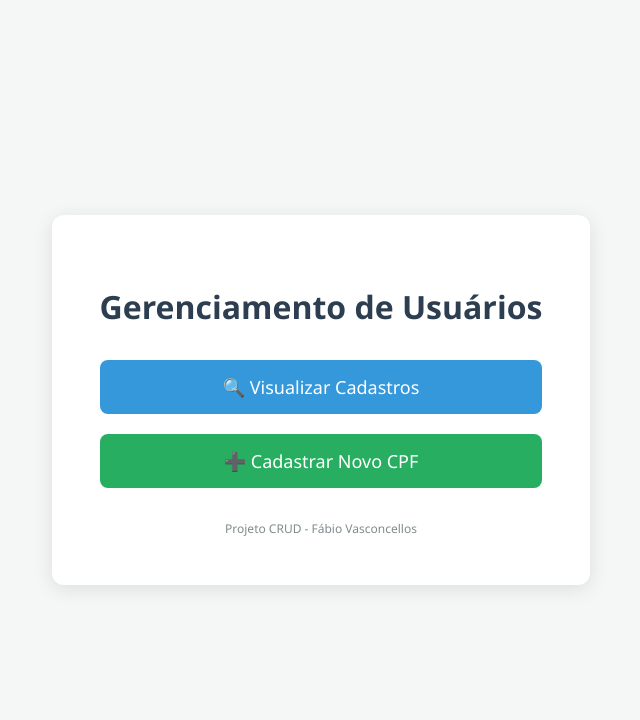
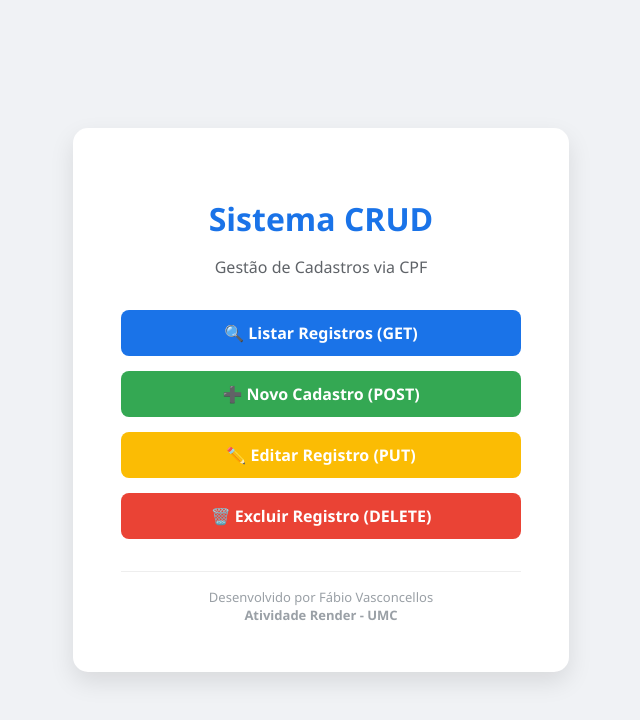
Before and after one commit to FabioHPvasconcellos/Atividade---Render---EXPRESS---JSON-SERVER---Busca-CPF, a website: page public/index.html in a window 1280 px wide. Shown: the whole page, without its empty margins (319-959 px from the left). Drawn offline with Linux system fonts and the light colour scheme.

Commit message:
Finalizando CRUD: Adicionada página inicial e rotas PUT/DELETE

```diff
--- a/public/index.html
+++ b/public/index.html
@@ -7,7 +7,7 @@
     <style>
         body {
             font-family: 'Segoe UI', Tahoma, Geneva, Verdana, sans-serif;
-            background-color: #f4f7f6;
+            background-color: #f0f2f5;
             display: flex;
             justify-content: center;
             align-items: center;
@@ -18,39 +18,62 @@
             text-align: center;
             background: white;
             padding: 3rem;
-            border-radius: 12px;
-            box-shadow: 0 4px 20px rgba(0,0,0,0.1);
+            border-radius: 15px;
+            box-shadow: 0 10px 25px rgba(0,0,0,0.1);
+            max-width: 400px;
+            width: 100%;
         }
-        h1 { color: #2c3e50; margin-bottom: 2rem; }
+        h1 { color: #1a73e8; margin-bottom: 0.5rem; }
+        p { color: #5f6368; margin-bottom: 2rem; }
+
         .menu-options {
             display: flex;
-            gap: 20px;
+            gap: 15px;
             flex-direction: column;
         }
         .btn {
-            padding: 15px 30px;
-            font-size: 18px;
+            padding: 12px 20px;
+            font-size: 16px;
+            font-weight: 600;
             text-decoration: none;
             color: white;
             border-radius: 8px;
-            transition: transform 0.2s, background 0.3s;
+            transition: all 0.3s ease;
+            display: flex;
+            align-items: center;
+            justify-content: center;
+            gap: 10px;
         }
-        .btn-list { background-color: #3498db; }
-        .btn-list:hover { background-color: #2980b9; transform: scale(1.05); }
-        .btn-add { background-color: #27ae60; }
-        .btn-add:hover { background-color: #219150; transform: scale(1.05); }
-        .footer { margin-top: 2rem; font-size: 12px; color: #7f8c8d; }
+        /* Cores baseadas na operação */
+        .btn-get { background-color: #1a73e8; } /* Azul */
+        .btn-post { background-color: #34a853; } /* Verde */
+        .btn-put { background-color: #fbbc04; } /* Amarelo */
+        .btn-delete { background-color: #ea4335; } /* Vermelho */
+
+        .btn:hover {
+            opacity: 0.9;
+            transform: translateY(-2px);
+            box-shadow: 0 4px 8px rgba(0,0,0,0.2);
+        }
+
+        .footer { margin-top: 2rem; font-size: 13px; color: #9aa0a6; border-top: 1px solid #eee; padding-top: 1rem; }
     </style>
 </head>
 <body>
 <div class="container">
-    <h1>Gerenciamento de Usuários</h1>
+    <h1>Sistema CRUD</h1>
+    <p>Gestão de Cadastros via CPF</p>
+
     <div class="menu-options">
-        <a href="/get/index.html" class="btn btn-list">🔍 Visualizar Cadastros</a>
-        <a href="/post/index.html" class="btn btn-add">➕ Cadastrar Novo CPF</a>
+        <a href="/get/index.html" class="btn btn-get">🔍 Listar Registros (GET)</a>
+        <a href="/post/index.html" class="btn btn-post">➕ Novo Cadastro (POST)</a>
+        <a href="/put/index.html" class="btn btn-put">✏️ Editar Registro (PUT)</a>
+        <a href="/delete/index.html" class="btn btn-delete">🗑️ Excluir Registro (DELETE)</a>
     </div>
+
     <div class="footer">
-        Projeto CRUD - Fábio Vasconcellos
+        Desenvolvido por Fábio Vasconcellos<br>
+        <strong>Atividade Render - UMC</strong>
     </div>
 </div>
 </body>
```
